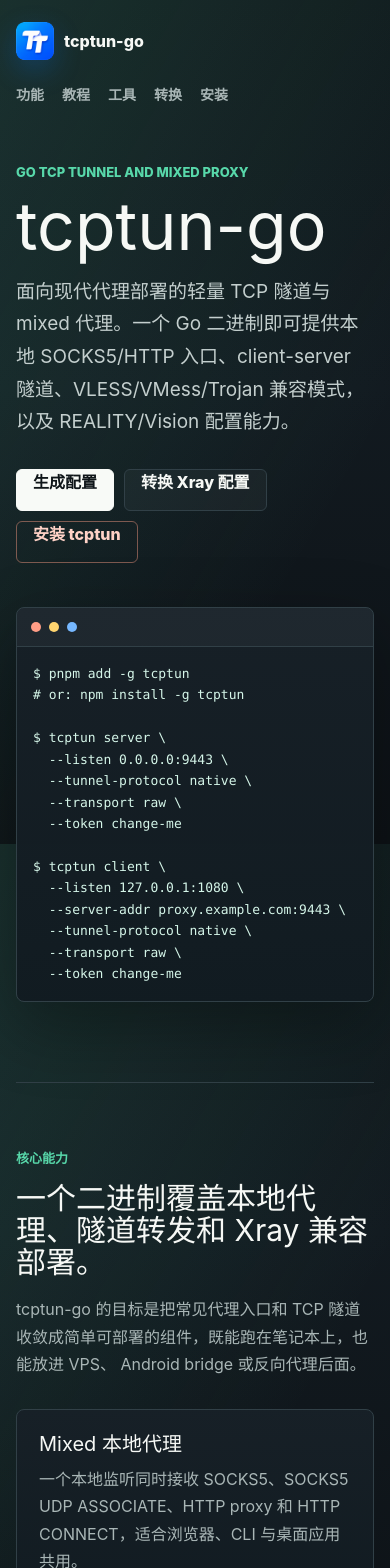
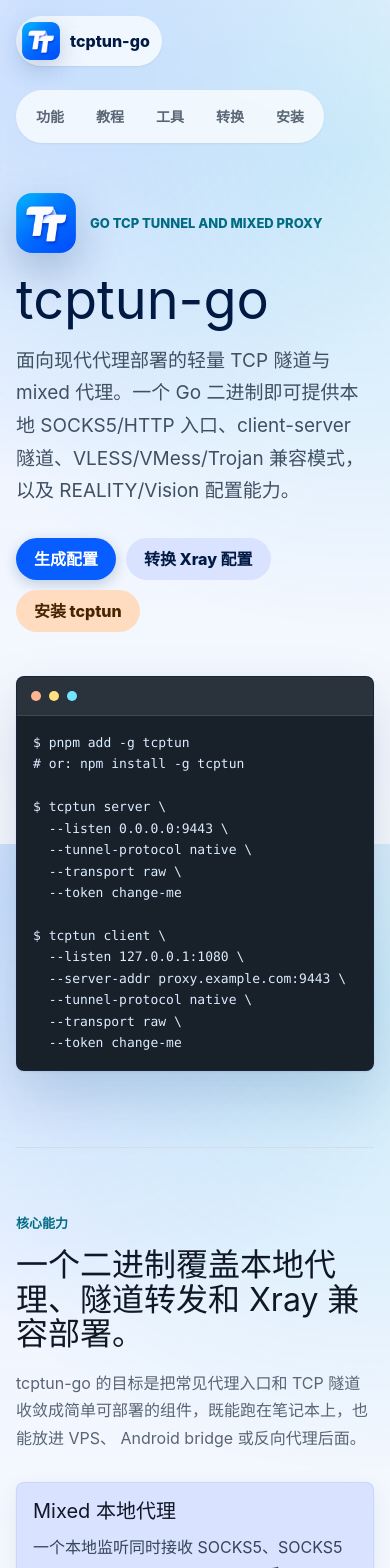
Before and after one commit to sskycn/tcptun, a Next.js app: page / in a window 390 px wide. Shown: the top 1568 px of the page. Built offline with nearby package versions, Linux system fonts and the light colour scheme.

Commit message:
Apply Material 3 visual style

```diff
--- a/app/globals.css
+++ b/app/globals.css
@@ -1,18 +1,28 @@
 @import "tailwindcss";
 
 :root {
-  --background: #0f1519;
-  --surface: #172027;
-  --surface-strong: #1e2a31;
-  --surface-soft: #111b21;
-  --text: #f6f8f5;
-  --muted: #a9b6b6;
-  --line: #314047;
-  --accent: #58d8aa;
-  --accent-blue: #76b8ff;
-  --accent-coral: #ff9d86;
-  --button: #f8faf7;
-  --button-text: #10161a;
+  --background: #f7f9ff;
+  --surface: #ffffff;
+  --surface-container-low: #f2f5fb;
+  --surface-container: #eaf0f9;
+  --surface-container-high: #e2e9f4;
+  --surface-inverse: #18202a;
+  --text: #101826;
+  --muted: #596575;
+  --line: #d4dce8;
+  --primary: #075dff;
+  --on-primary: #ffffff;
+  --primary-container: #d9e2ff;
+  --on-primary-container: #001a43;
+  --secondary: #006b82;
+  --secondary-container: #bfefff;
+  --tertiary: #8b4a00;
+  --tertiary-container: #ffdcc0;
+  --success: #006d43;
+  --success-container: #b9f4d2;
+  --shadow-color: 214 70% 28%;
+  --radius-card: 8px;
+  --radius-control: 999px;
 }
 
 @theme inline {
@@ -34,8 +44,9 @@
   min-width: 320px;
   margin: 0;
   background:
-    linear-gradient(120deg, rgba(88, 216, 170, 0.14), transparent 34rem),
-    linear-gradient(180deg, #0f1519 0%, #121a20 46%, #0d1216 100%);
+    radial-gradient(circle at 12% 4%, rgba(7, 93, 255, 0.16), transparent 28rem),
+    radial-gradient(circle at 92% 18%, rgba(0, 177, 214, 0.14), transparent 30rem),
+    linear-gradient(180deg, #f9fbff 0%, #eef4ff 46%, #f8fafe 100%);
   color: var(--text);
   font-family: Inter, ui-sans-serif, system-ui, -apple-system, BlinkMacSystemFont, "Segoe UI", sans-serif;
 }
@@ -57,17 +68,22 @@
 }
 
 .topbar {
+  position: sticky;
+  top: 0;
+  z-index: 10;
   display: flex;
   align-items: center;
   justify-content: space-between;
   gap: 24px;
-  width: min(1160px, calc(100vw - 32px));
+  width: min(1180px, calc(100vw - 32px));
   margin: 0 auto;
-  padding: 22px 0;
+  padding: 16px 0;
+  backdrop-filter: blur(18px);
 }
 
 .brand,
 .nav,
+.hero-lockup,
 .hero-actions,
 .button-row,
 .download-actions,
@@ -79,7 +95,12 @@
 
 .brand {
   gap: 10px;
+  border-radius: var(--radius-control);
+  padding: 6px 12px 6px 6px;
+  background: rgba(255, 255, 255, 0.72);
+  color: var(--on-primary-container);
   font-weight: 800;
+  box-shadow: 0 1px 2px hsl(var(--shadow-color) / 0.08);
 }
 
 .brand-logo {
@@ -87,20 +108,30 @@
   width: 38px;
   height: 38px;
   border-radius: 8px;
-  box-shadow: 0 10px 28px rgba(8, 121, 255, 0.24);
+  box-shadow: 0 8px 22px hsl(var(--shadow-color) / 0.22);
 }
 
 .nav {
   flex-wrap: wrap;
   justify-content: flex-end;
-  gap: 18px;
+  gap: 4px;
+  border-radius: var(--radius-control);
+  padding: 6px;
+  background: rgba(255, 255, 255, 0.72);
+  box-shadow: 0 1px 2px hsl(var(--shadow-color) / 0.08);
+}
+
+.nav a {
+  border-radius: var(--radius-control);
+  padding: 10px 14px;
   color: var(--muted);
   font-size: 14px;
-  font-weight: 650;
+  font-weight: 700;
 }
 
 .nav a:hover {
-  color: var(--text);
+  background: var(--primary-container);
+  color: var(--on-primary-container);
 }
 
 .hero {
@@ -108,23 +139,39 @@
   grid-template-columns: minmax(0, 1fr) minmax(360px, 0.78fr);
   gap: 44px;
   align-items: center;
-  width: min(1160px, calc(100vw - 32px));
-  min-height: calc(100vh - 96px);
+  width: min(1180px, calc(100vw - 32px));
+  min-height: calc(100vh - 82px);
   margin: 0 auto;
-  padding: 48px 0 80px;
+  padding: 46px 0 76px;
 }
 
 .hero-copy {
   max-width: 760px;
 }
 
+.hero-lockup {
+  gap: 14px;
+  margin-bottom: 22px;
+}
+
+.hero-logo {
+  width: 72px;
+  height: 72px;
+  border-radius: 18px;
+  box-shadow: 0 18px 44px hsl(var(--shadow-color) / 0.28);
+}
+
 .eyebrow {
   margin: 0 0 14px;
-  color: var(--accent);
+  color: var(--secondary);
   font-size: 13px;
   font-weight: 800;
   letter-spacing: 0;
   text-transform: uppercase;
+}
+
+.hero-lockup .eyebrow {
+  margin: 0;
 }
 
 h1,
@@ -136,22 +183,25 @@
 
 h1 {
   margin-bottom: 20px;
-  font-size: clamp(58px, 10vw, 112px);
-  line-height: 0.88;
+  color: var(--on-primary-container);
+  font-size: 92px;
+  line-height: 0.92;
   letter-spacing: 0;
 }
 
 h2 {
   margin-bottom: 18px;
-  font-size: clamp(30px, 5vw, 52px);
-  line-height: 1.06;
+  color: var(--text);
+  font-size: 46px;
+  line-height: 1.08;
   letter-spacing: 0;
 }
 
 h3 {
   margin-bottom: 10px;
+  color: var(--text);
   font-size: 20px;
-  line-height: 1.2;
+  line-height: 1.24;
 }
 
 p {
@@ -161,7 +211,7 @@
 
 .lede {
   max-width: 690px;
-  color: #c4cfce;
+  color: #405063;
   font-size: 19px;
 }
 
@@ -177,43 +227,69 @@
 }
 
 .button {
+  display: inline-flex;
+  align-items: center;
   justify-content: center;
   min-height: 42px;
-  border: 1px solid var(--line);
-  border-radius: 6px;
-  padding: 0 16px;
+  border: 0;
+  border-radius: var(--radius-control);
+  padding: 0 18px;
   cursor: pointer;
   font-weight: 800;
   white-space: nowrap;
+  transition:
+    background 160ms ease,
+    box-shadow 160ms ease,
+    color 160ms ease,
+    transform 160ms ease;
+}
+
+.button:hover {
+  transform: translateY(-1px);
 }
 
 .button.primary {
-  border-color: var(--button);
-  background: var(--button);
-  color: var(--button-text);
+  background: var(--primary);
+  color: var(--on-primary);
+  box-shadow: 0 4px 14px hsl(var(--shadow-color) / 0.24);
+}
+
+.button.primary:hover {
+  background: #004ed8;
+  box-shadow: 0 7px 20px hsl(var(--shadow-color) / 0.28);
 }
 
 .button.secondary {
-  background: rgba(255, 255, 255, 0.035);
-  color: var(--text);
+  background: var(--primary-container);
+  color: var(--on-primary-container);
+}
+
+.button.secondary:hover {
+  background: #c8d6ff;
 }
 
 .button.ghost {
-  border-color: rgba(255, 157, 134, 0.45);
-  color: #ffd2c7;
+  background: var(--tertiary-container);
+  color: #472300;
+}
+
+.button.ghost:hover {
+  background: #ffd0a6;
 }
 
 .terminal,
 .code-panel,
-.tool-card,
 .feature-grid article,
 .mode-grid article,
 .notes-grid article,
 .form-panel,
 .output-panel {
-  border: 1px solid var(--line);
-  border-radius: 8px;
-  background: linear-gradient(180deg, rgba(23, 32, 39, 0.98), rgba(17, 27, 33, 0.98));
+  border: 1px solid rgba(7, 93, 255, 0.08);
+  border-radius: var(--radius-card);
+  background: var(--surface);
+  box-shadow:
+    0 1px 2px hsl(var(--shadow-color) / 0.08),
+    0 10px 28px hsl(var(--shadow-color) / 0.08);
 }
 
 .terminal,
@@ -225,49 +301,61 @@
 .install-code {
   max-width: 520px;
   margin-top: 18px;
-  border: 1px solid rgba(118, 184, 255, 0.18);
-  border-radius: 6px;
-  background: rgba(7, 12, 15, 0.58);
+  border: 1px solid var(--line);
+  border-radius: var(--radius-card);
+  background: var(--surface-container-low);
 }
 
 .terminal {
-  box-shadow: 0 24px 70px rgba(0, 0, 0, 0.32);
+  background: var(--surface-inverse);
+  color: #dcecff;
+  box-shadow:
+    0 1px 2px hsl(var(--shadow-color) / 0.1),
+    0 26px 58px hsl(var(--shadow-color) / 0.18);
 }
 
 .terminal-bar {
   display: flex;
   gap: 8px;
   padding: 14px;
-  border-bottom: 1px solid var(--line);
-  background: rgba(255, 255, 255, 0.035);
+  border-bottom: 1px solid rgba(255, 255, 255, 0.1);
+  background: rgba(255, 255, 255, 0.08);
 }
 
 .terminal-bar span {
   width: 10px;
   height: 10px;
   border-radius: 50%;
-  background: var(--accent-blue);
+  background: #6ee7ff;
 }
 
 .terminal-bar span:first-child {
-  background: var(--accent-coral);
+  background: #ffb690;
 }
 
 .terminal-bar span:nth-child(2) {
-  background: #ffd56f;
+  background: #ffe07d;
 }
 
 pre {
   margin: 0;
   overflow-x: auto;
   padding: 22px;
-  color: #d5f6e9;
+  color: #dcecff;
   font: 13px/1.65 "SFMono-Regular", Consolas, "Liberation Mono", Menlo, monospace;
+}
+
+.code-panel pre,
+.install-code,
+.mode-grid pre,
+.json-output,
+textarea {
+  color: #132033;
 }
 
 .section,
 .tools-section {
-  width: min(1160px, calc(100vw - 32px));
+  width: min(1180px, calc(100vw - 32px));
   margin: 0 auto;
   padding: 88px 0;
 }
@@ -301,6 +389,23 @@
   min-height: 214px;
 }
 
+.feature-grid article:nth-child(3n + 1) {
+  background: var(--primary-container);
+}
+
+.feature-grid article:nth-child(3n + 2) {
+  background: var(--secondary-container);
+}
+
+.feature-grid article:nth-child(3n) {
+  background: var(--surface);
+}
+
+.feature-grid article:nth-child(3n + 1) p,
+.feature-grid article:nth-child(3n + 2) p {
+  color: #354456;
+}
+
 .split-section,
 .download-section {
   display: grid;
@@ -323,15 +428,16 @@
   display: flex;
   flex-direction: column;
   min-height: 328px;
+  background: var(--surface-container-low);
 }
 
 .mode-grid span {
   width: fit-content;
   margin-bottom: 16px;
-  border: 1px solid rgba(118, 184, 255, 0.42);
-  border-radius: 6px;
-  padding: 5px 8px;
-  color: var(--accent-blue);
+  border-radius: var(--radius-control);
+  padding: 6px 10px;
+  background: var(--secondary-container);
+  color: #003642;
   font-family: "SFMono-Regular", Consolas, "Liberation Mono", Menlo, monospace;
   font-size: 12px;
   font-weight: 800;
@@ -340,9 +446,9 @@
 .mode-grid pre {
   max-width: 100%;
   margin-top: auto;
-  border: 1px solid rgba(118, 184, 255, 0.18);
-  border-radius: 6px;
-  background: rgba(7, 12, 15, 0.58);
+  border: 1px solid var(--line);
+  border-radius: var(--radius-card);
+  background: var(--surface);
   padding: 14px;
   font-size: 12px;
 }
@@ -353,11 +459,11 @@
 }
 
 .tool-card {
-  padding: 24px;
+  padding: 0;
 }
 
 .tool-card + .tool-card {
-  margin-top: 24px;
+  margin-top: 34px;
 }
 
 .tool-copy {
@@ -383,6 +489,7 @@
 .output-panel {
   min-width: 0;
   padding: 20px;
+  background: var(--surface);
 }
 
 .field {
@@ -396,7 +503,7 @@
 .field span,
 .textarea-label,
 .output-title {
-  color: var(--text);
+  color: #29374a;
   font-size: 13px;
   font-weight: 800;
 }
@@ -406,14 +513,27 @@
 textarea {
   width: 100%;
   border: 1px solid var(--line);
-  border-radius: 6px;
-  background: #0a1115;
+  border-radius: var(--radius-card);
+  background: var(--surface-container-low);
   color: var(--text);
+  outline: none;
+  transition:
+    background 160ms ease,
+    border-color 160ms ease,
+    box-shadow 160ms ease;
+}
+
+input:focus,
+select:focus,
+textarea:focus {
+  border-color: var(--primary);
+  background: var(--surface);
+  box-shadow: 0 0 0 3px rgba(7, 93, 255, 0.14);
 }
 
 input,
 select {
-  min-height: 42px;
+  min-height: 44px;
   padding: 0 12px;
 }
 
@@ -429,29 +549,37 @@
   flex-wrap: wrap;
   gap: 8px;
   margin-bottom: 12px;
+  border-radius: var(--radius-control);
+  padding: 4px;
+  background: var(--surface-container);
 }
 
 .tabs button {
   min-height: 36px;
-  border: 1px solid var(--line);
-  border-radius: 6px;
-  background: rgba(255, 255, 255, 0.035);
+  border: 0;
+  border-radius: var(--radius-control);
+  background: transparent;
   color: var(--muted);
   cursor: pointer;
   font-weight: 800;
   padding: 0 12px;
 }
 
+.tabs button:hover {
+  color: var(--on-primary-container);
+}
+
 .tabs button.active {
-  border-color: rgba(88, 216, 170, 0.62);
-  color: var(--text);
+  background: var(--primary);
+  color: var(--on-primary);
+  box-shadow: 0 2px 8px hsl(var(--shadow-color) / 0.18);
 }
 
 .json-output {
   min-height: 468px;
-  border: 1px solid rgba(118, 184, 255, 0.18);
-  border-radius: 6px;
-  background: #090f12;
+  border: 1px solid var(--line);
+  border-radius: var(--radius-card);
+  background: var(--surface-container-low);
   white-space: pre;
 }
 
@@ -476,8 +604,9 @@
 .status {
   min-height: 22px;
   margin: 12px 0 0;
-  color: var(--accent);
+  color: var(--success);
   font-size: 13px;
+  font-weight: 700;
 }
 
 .download-section {
@@ -489,7 +618,7 @@
   display: flex;
   justify-content: space-between;
   gap: 20px;
-  width: min(1160px, calc(100vw - 32px));
+  width: min(1180px, calc(100vw - 32px));
   margin: 0 auto;
   padding: 28px 0 44px;
   color: var(--muted);
@@ -523,6 +652,14 @@
   .nav {
     justify-content: flex-start;
   }
+
+  h1 {
+    font-size: 76px;
+  }
+
+  h2 {
+    font-size: 38px;
+  }
 }
 
 @media (max-width: 680px) {
@@ -542,9 +679,11 @@
     gap: 7px;
   }
 
-  .tool-card,
   .form-panel,
-  .output-panel {
+  .output-panel,
+  .feature-grid article,
+  .mode-grid article,
+  .notes-grid article {
     padding: 16px;
   }
 
@@ -554,8 +693,18 @@
     flex-direction: column;
   }
 
+  .hero-logo {
+    width: 60px;
+    height: 60px;
+    border-radius: 16px;
+  }
+
   h1 {
-    font-size: clamp(48px, 17vw, 76px);
+    font-size: 54px;
+  }
+
+  h2 {
+    font-size: 32px;
   }
 
   pre {
--- a/app/page.tsx
+++ b/app/page.tsx
@@ -83,7 +83,10 @@
 
       <section className="hero" id="top">
         <div className="hero-copy">
-          <p className="eyebrow">Go TCP tunnel and mixed proxy</p>
+          <div className="hero-lockup">
+            <Image className="hero-logo" src="/tcptun-logo.png" alt="" width={72} height={72} priority />
+            <p className="eyebrow">Go TCP tunnel and mixed proxy</p>
+          </div>
           <h1>tcptun-go</h1>
           <p className="lede">
             面向现代代理部署的轻量 TCP 隧道与 mixed 代理。一个 Go 二进制即可提供本地 SOCKS5/HTTP
```
